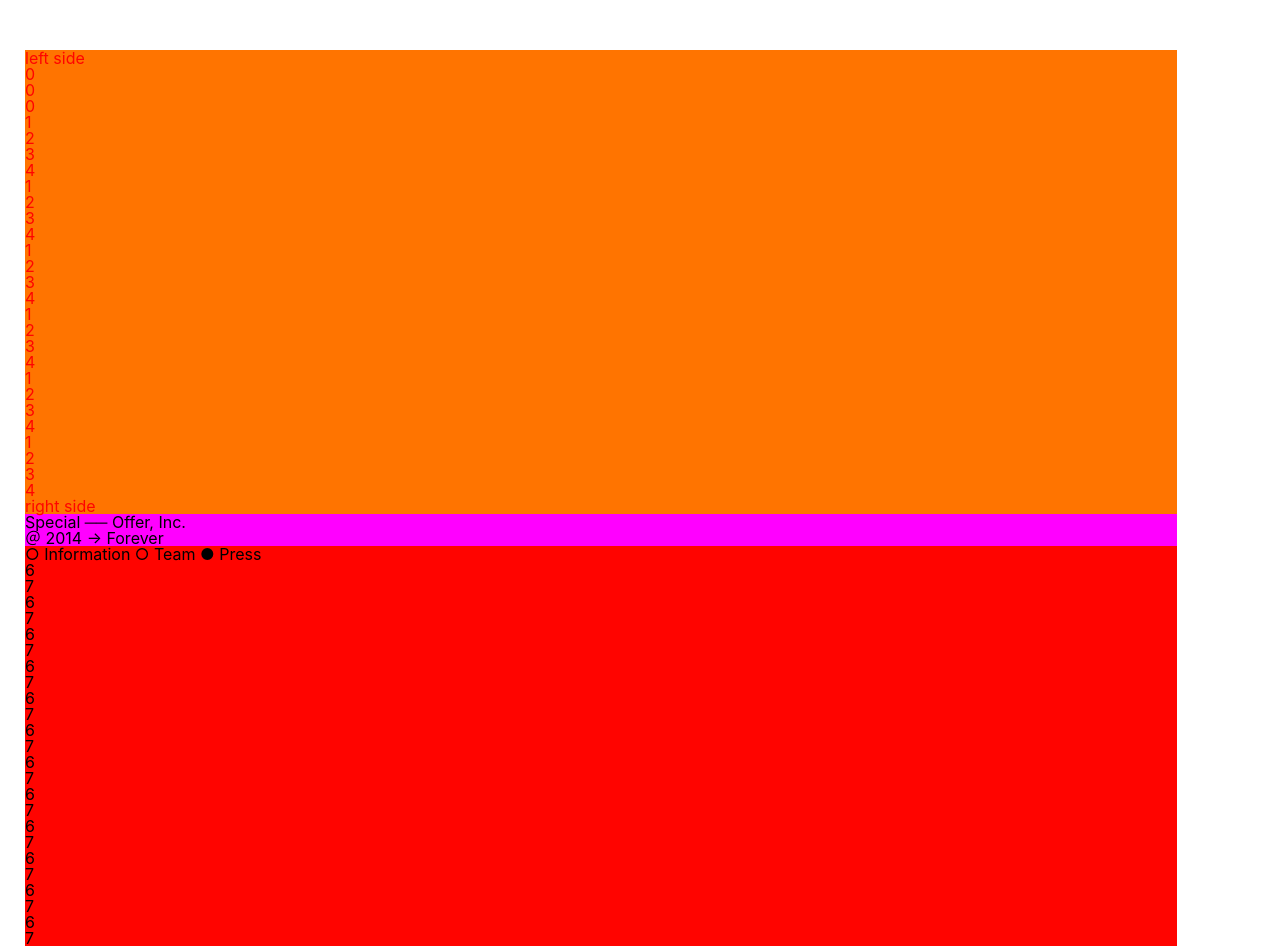
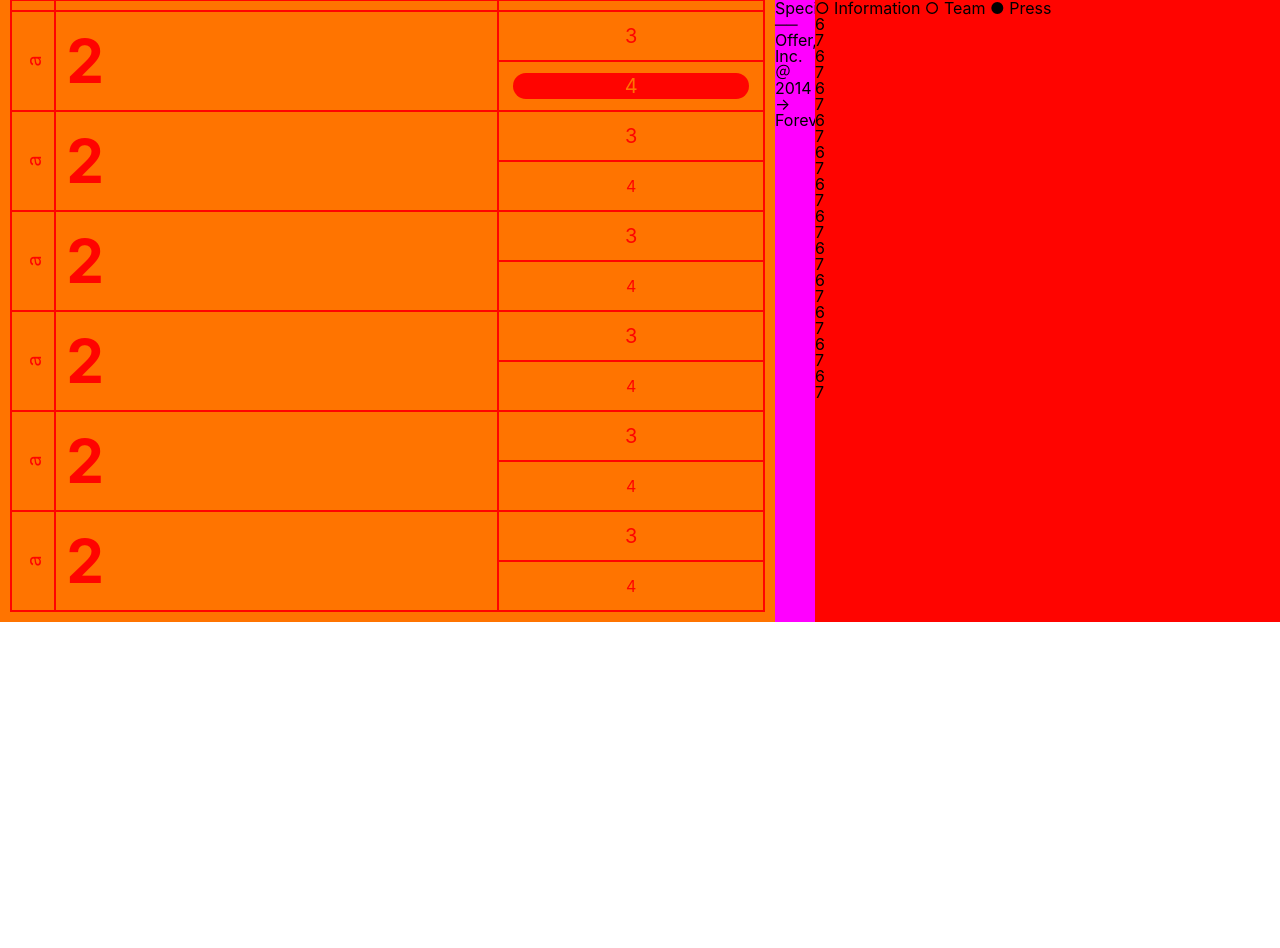
Before and after one commit to draketamer/csslayout_masterclass_challenge, a website built with Vite: page index.html in a window 1280 px wide. After the commit the page ends 800 px from the top, so only its background shows below. Built offline with nearby package versions, Linux system fonts and the light colour scheme.

Commit message:
assign 20241122 왼쪽 거의 다

```diff
--- a/index.html
+++ b/index.html
@@ -8,51 +8,54 @@
   </head>
   <body>
     <section class="orange">
-      <div>left side</div>
-      <div>
-        <div>0</div>
-        <div>0</div>
-        <div>0</div>
+      <div class="orange__main">
+        <div class="orange__main-header">
+          <div></div>
+          <div></div>
+          <div></div>
         </div>
         <div class="orange__bar">
-        <div class="orange__bar-category">1</div>
+          <div class="orange__bar-category">
+            <span>a</span>
+          </div>
           <div class="orange__bar-title">2</div>
           <div class="orange__bar-subcategory">3</div>
-        <div class="orange__bar-year">4</div>
+          <div class="orange__bar-year">
+            <div class="orange__bar-year-text">4</div>
+          </div>
         </div>
 
         <div class="orange__bar">
-        <div class="orange__bar-category">1</div>
+          <div class="orange__bar-category"><span>a</span></div>
           <div class="orange__bar-title">2</div>
           <div class="orange__bar-subcategory">3</div>
           <div class="orange__bar-year">4</div>
         </div>
         <div class="orange__bar">
-        <div class="orange__bar-category">1</div>
+          <div class="orange__bar-category"><span>a</span></div>
           <div class="orange__bar-title">2</div>
           <div class="orange__bar-subcategory">3</div>
           <div class="orange__bar-year">4</div>
         </div>
         <div class="orange__bar">
-        <div class="orange__bar-category">1</div>
+          <div class="orange__bar-category"><span>a</span></div>
           <div class="orange__bar-title">2</div>
           <div class="orange__bar-subcategory">3</div>
           <div class="orange__bar-year">4</div>
         </div>
         <div class="orange__bar">
-        <div class="orange__bar-category">1</div>
+          <div class="orange__bar-category"><span>a</span></div>
           <div class="orange__bar-title">2</div>
           <div class="orange__bar-subcategory">3</div>
           <div class="orange__bar-year">4</div>
         </div>
         <div class="orange__bar">
-        <div class="orange__bar-category">1</div>
+          <div class="orange__bar-category"><span>a</span></div>
           <div class="orange__bar-title">2</div>
           <div class="orange__bar-subcategory">3</div>
           <div class="orange__bar-year">4</div>
         </div>
-
-      <div>right side</div>
+      </div>
     </section>
     <section class="slice">
       <div class="slice__pink">
--- a/styles/style.scss
+++ b/styles/style.scss
@@ -2,18 +2,95 @@
 
 body {
   background-color: white;
-  padding: 50px 25px;
   font-family: -apple-system, BlinkMacSystemFont, "Segoe UI", Roboto, Oxygen,
     Ubuntu, Cantarell, "Open Sans", "Helvetica Neue", sans-serif;
-  height: 100vh;
-  width: 90vw;
-  display: gird;
-  grid-template-columns: 5fr 80px 3fr;
+  height: auto;
+  width: 100vw;
+  display: grid;
+  grid-template-columns: 1.5fr 40px 0.9fr;
 }
 
 .orange {
   background-color: #ff7400;
-  color: #ff0400;
+  padding: 0 10px 10px 10px;
+  .orange__main {
+    color: #ff0400;
+    border: 0.5px solid #ff0400;
+    display: grid;
+    grid-template-rows: 10px repeat(6, 1fr);
+    .orange__main-header {
+      display: grid;
+      grid-template-columns: 0.1fr 1fr 0.6fr;
+      // border: 0.5px solid #ff0400;
+      div {
+        border: 0.5px solid #ff0400;
+        border-top: none;
+      }
+    }
+    .orange__bar {
+      // border: 0.5px solid #ff0400;
+      height: 15vh;
+      max-height: 100px;
+      display: grid;
+      grid-template-columns: 0.1fr 1fr 0.6fr;
+      grid-template-rows: 1fr 1fr;
+
+      .orange__bar-category {
+        border: 0.5px solid #ff0400;
+
+        grid-row: 1 / span 2;
+        display: flex;
+        justify-content: center;
+        align-items: center;
+        & > span {
+          display: inline-block;
+          rotate: 270deg;
+          transform-origin: center;
+          text-align: center;
+          font-size: 20px;
+        }
+      }
+      .orange__bar-title {
+        border: 0.5px solid #ff0400;
+        grid-row: 1 / span 2;
+        padding-left: 10px;
+        font-size: 60px;
+        font-weight: bold;
+        display: flex;
+        justify-content: flex-start;
+        align-items: center;
+      }
+      .orange__bar-subcategory {
+        border: 0.5px solid #ff0400;
+        display: flex;
+        justify-content: center;
+        align-items: center;
+        font-size: 20px;
+      }
+      .orange__bar-year {
+        border: 0.5px solid #ff0400;
+        display: flex;
+        justify-content: center;
+        align-items: center;
+        padding: 10px;
+        .orange__bar-year-text {
+          display: flex;
+          justify-content: center;
+          align-items: center;
+          height: 90%;
+          width: 97%;
+          border-radius: 15px;
+          background-color: #ff0400;
+          color: #ff7400;
+
+          font-size: 20px;
+        }
+        &:nth-child(2) {
+          border-left: none;
+        }
+      }
+    }
+  }
 }
 
 .slice {
```
Lines whose indentation alone changed are shown as unchanged.
